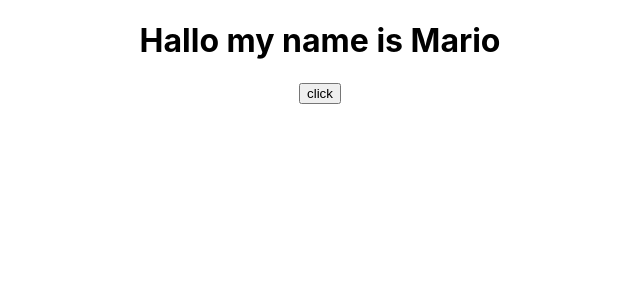
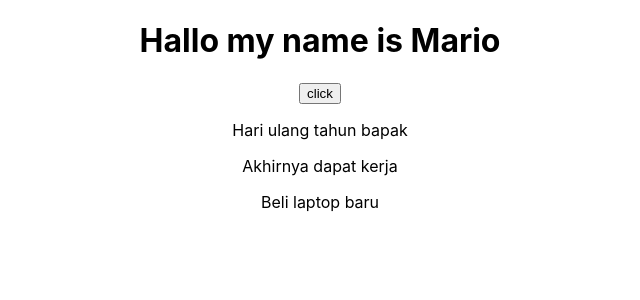
Before and after one commit to danielchwi/react-u-1, a React (Create React App) app: page / in a window 1280 px wide. Shown: the top 300 px of the page, without its empty margins (320-960 px from the left). Built offline with nearby package versions, Linux system fonts and the light colour scheme.

Commit message:
understanding key in list

```diff
--- a/src/App.js
+++ b/src/App.js
@@ -3,6 +3,11 @@
 
 const App= () =>  {
   const [name, setName] = useState('Mario')
+  const [events, setEvents] = useState([
+    {name: "Hari ulang tahun bapak", id: 1},
+    {name: "Akhirnya dapat kerja", id: 2},
+    {name: "Beli laptop baru", id: 3}
+  ])
 
   const changeName = () => {
     setName('Luigi')
@@ -13,6 +18,11 @@
     <div className="App">
       <h1>Hallo my name is {name}</h1>
       <button onClick={changeName} >click</button>
+      {events.map((event)=> (
+        <div key={event.id}>
+          <p>{event.name}</p>
+        </div>
+      ))}
     </div>
   );
 }
```
